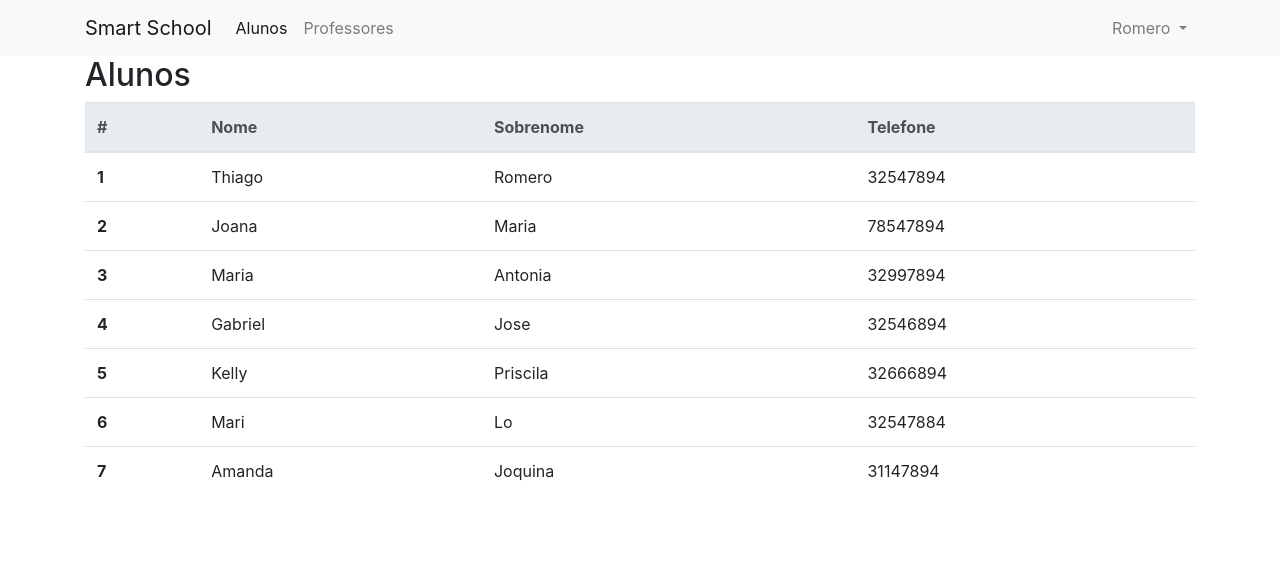
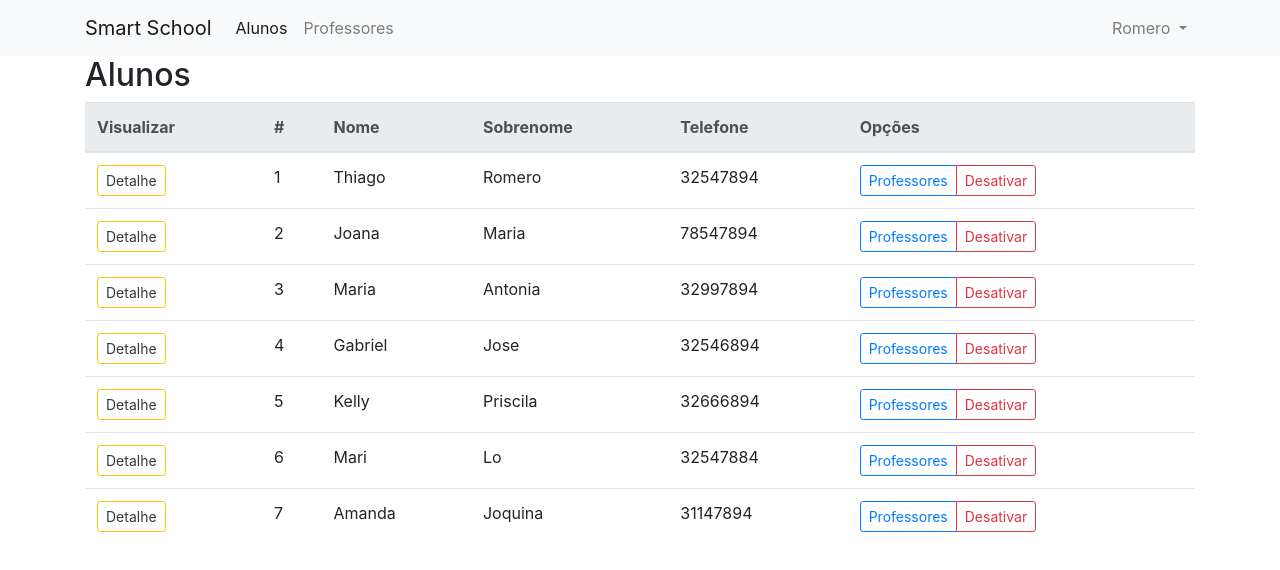
Before and after one commit to tnromero/SmartSchool-App, an Angular app: page /alunos in a window 1280 px wide. Shown: the top 570 px of the page. Built offline with nearby package versions, Linux system fonts and the light colour scheme.

Commit message:
Adicionando Modal

```diff
--- a/src/app/Alunos/Alunos.component.html
+++ b/src/app/Alunos/Alunos.component.html
@@ -8,7 +8,7 @@
         <app-titulo [titulo]="'Cód. Aluno: '+alunoSelecionado.id"></app-titulo>
       </div>
       <div class="mt-2">
-        <button class="btn btn-outline-danger" (click)="voltar()">Fechar</button>
+        <button class="btn btn-sm btn-outline-danger" (click)="voltar()">Fechar</button>
       </div>
     </div>
 
@@ -28,7 +28,7 @@
       </div>
       <div class="form-group">
         <hr>
-        <button class="btn btn-success" [disabled]="!alunoForm.valid">Enviar</button>
+        <button class="btn btn-sm btn-success" [disabled]="!alunoForm.valid">Enviar</button>
       </div>
     </form>
 
@@ -40,21 +40,44 @@
     <table class="table table-hover">
       <thead class="thead-light">
         <tr>
+          <th scope="col">Visualizar</th>
           <th scope="col">#</th>
           <th scope="col">Nome</th>
           <th scope="col">Sobrenome</th>
           <th scope="col">Telefone</th>
+          <th scope="col">Opções</th>
         </tr>
       </thead>
       <tbody>
-        <tr *ngFor="let aluno of alunos" style="cursor: pointer;" (click)="selecionaAluno(aluno)" >
-          <th scope="row">{{aluno.id}}</th>
+        <tr *ngFor="let aluno of alunos"  >
+          <td><button (click)="selecionaAluno(aluno)" class="text-dark btn btn-sm btn-outline-warning">Detalhe</button></td>
+          <td scope="row">{{aluno.id}}</td>
           <td>{{aluno.nome}}</td>
           <td>{{aluno.sobrenome}}</td>
           <td>{{aluno.telefone}}</td>
+          <td>
+            <div class="btn-group">
+
+              <button (click)="openModal(template)" class="btn btn-sm btn-outline-primary">Professores</button>
+              <button class="btn btn-sm btn-outline-danger">Desativar</button>
+            </div>
+          </td>
         </tr>
       </tbody>
     </table>
   </div>
 
 </div>
+
+
+<ng-template #template>
+  <div class="modal-body">
+    <app-Professores></app-Professores>
+  </div>
+  <div class="modal-footer">
+    <button type="button" class="btn pull-right"
+            aria-label="Close" (click)="modalRef.hide()">
+      [FECHAR]
+    </button>
+  </div>
+</ng-template>
--- a/src/app/Alunos/Alunos.component.ts
+++ b/src/app/Alunos/Alunos.component.ts
@@ -1,6 +1,7 @@
-import { Component, OnInit } from '@angular/core';
+import { Component, OnInit, TemplateRef } from '@angular/core';
 import { Aluno } from '../models/aluno';
 import { FormGroup, FormBuilder, Validators } from '@angular/forms';
+import { BsModalService, BsModalRef } from 'ngx-bootstrap/modal';
 
 @Component({
   selector: 'app-Alunos',
@@ -9,6 +10,7 @@
 })
 export class AlunosComponent implements OnInit {
 
+  public modalRef: BsModalRef;
   public alunoForm: FormGroup;
   public titulo = 'Alunos';
   public alunoSelecionado: Aluno;
@@ -24,7 +26,12 @@
     { id: 7, nome: 'Amanda', sobrenome: 'Joquina', telefone: 31147894}
   ];
 
-  constructor(private fb: FormBuilder) {
+  openModal(template: TemplateRef<any>) {
+    this.modalRef = this.modalService.show(template);
+  }
+
+  constructor(private fb: FormBuilder,
+              private modalService: BsModalService) {
     this.criarForm();
    }
 
--- a/src/app/Professores/Professores.component.html
+++ b/src/app/Professores/Professores.component.html
@@ -35,16 +35,26 @@
     <table class="table table-hover">
       <thead class="thead-light">
         <tr>
+          <th>Visualizar</th>
           <th scope="col">#</th>
           <th scope="col">Nome</th>
           <th scope="col">Disciplina</th>
+          <th scope="col">Opções</th>
         </tr>
       </thead>
       <tbody>
-        <tr *ngFor="let professor of professores" style="cursor: pointer;" (click)="selecionaProfessor(professor)">
-          <th scope="row">{{professor.id}}</th>
+        <tr *ngFor="let professor of professores">
+          <td>
+            <button (click)="selecionaProfessor(professor)" class="text-dark btn btn-sm btn-outline-warning">Visualizar</button>
+          </td>
+          <td scope="row">{{professor.id}}</td>
           <td>{{professor.nome}}</td>
           <td>{{professor.disciplina}}</td>
+          <td>
+            <div class="btn-group">
+              <button (click)="openModal(template)" class="btn btn-sm btn-outline-primary">Alunos</button>
+            </div>
+          </td>
         </tr>
       </tbody>
     </table>
@@ -52,3 +62,16 @@
   </div>
 
 </div>
+
+
+<ng-template #template>
+  <div class="modal-header">
+    <h4 class="modal-title pull-left">Modal</h4>
+    <button type="button" class="close pull-right" aria-label="Close" (click)="modalRef.hide()">
+      <span aria-hidden="true">&times;</span>
+    </button>
+  </div>
+  <div class="modal-body">
+
+  </div>
+</ng-template>
--- a/src/app/Professores/Professores.component.ts
+++ b/src/app/Professores/Professores.component.ts
@@ -1,6 +1,7 @@
-import { Component, OnInit } from '@angular/core';
+import { Component, OnInit, TemplateRef } from '@angular/core';
 import { Professor } from '../models/professor';
 import { FormGroup, Validators, FormBuilder } from '@angular/forms';
+import { BsModalRef, BsModalService } from 'ngx-bootstrap/modal';
 
 @Component({
   selector: 'app-Professores',
@@ -9,7 +10,8 @@
 })
 export class ProfessoresComponent implements OnInit {
 
-  titulo = 'Professores';
+  public modalRef: BsModalRef;
+  public titulo = 'Professores';
   public professorSelecionado: Professor;
   public professorForm: FormGroup;
 
@@ -22,11 +24,15 @@
     { id: 6, nome: 'Natália', disciplina: 'Algebra Linear'}
   ];
 
-  constructor(private fb: FormBuilder) {
+  constructor(private fb: FormBuilder, private modalService: BsModalService) {
     this.criarForm();
    }
 
   ngOnInit() {
+  }
+
+  openModal(template: TemplateRef<any>) {
+    this.modalRef = this.modalService.show(template);
   }
 
   criarForm() {
--- a/src/app/app.module.ts
+++ b/src/app/app.module.ts
@@ -1,6 +1,7 @@
 import { BrowserModule } from '@angular/platform-browser';
 import { NgModule } from '@angular/core';
 import { FormsModule, ReactiveFormsModule } from '@angular/forms';
+import { ModalModule } from 'ngx-bootstrap/modal';
 
 import { BrowserAnimationsModule } from '@angular/platform-browser/animations';
 import { BsDropdownModule } from 'ngx-bootstrap/dropdown';
@@ -30,7 +31,8 @@
     BrowserAnimationsModule,
     BsDropdownModule.forRoot(),
     FormsModule,
-    ReactiveFormsModule
+    ReactiveFormsModule,
+    ModalModule.forRoot()
   ],
   providers: [],
   bootstrap: [AppComponent]
```
